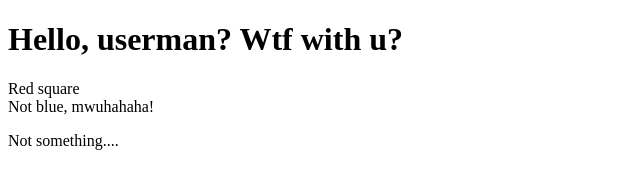
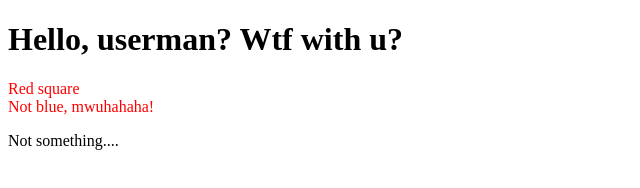
Before and after one commit to Vadim4016/example, a plain HTML site: page index.html in a window 1280 px wide. Shown: the whole page, without its empty margins (0-640 px from the left). Drawn offline with Linux system fonts and the light colour scheme.

Commit message:
Add styles

```diff
--- a/index.html
+++ b/index.html
@@ -6,9 +6,17 @@
 </head>
 <body>
 <h1>Hello, userman? Wtf with u?</h1>
+  <style>
+    .red {
+      color: red
+    }
+    .blue {
+      color: blue
+    }
+  </style>
 <div class="container">
   <div class="red">Red square</div>
-  <div class="blue">Not blue, mwuhahaha!</div>
+  <div class="red">Not blue, mwuhahaha!</div>
 </div>
 <p>Not something....</p>
 </body>
```
